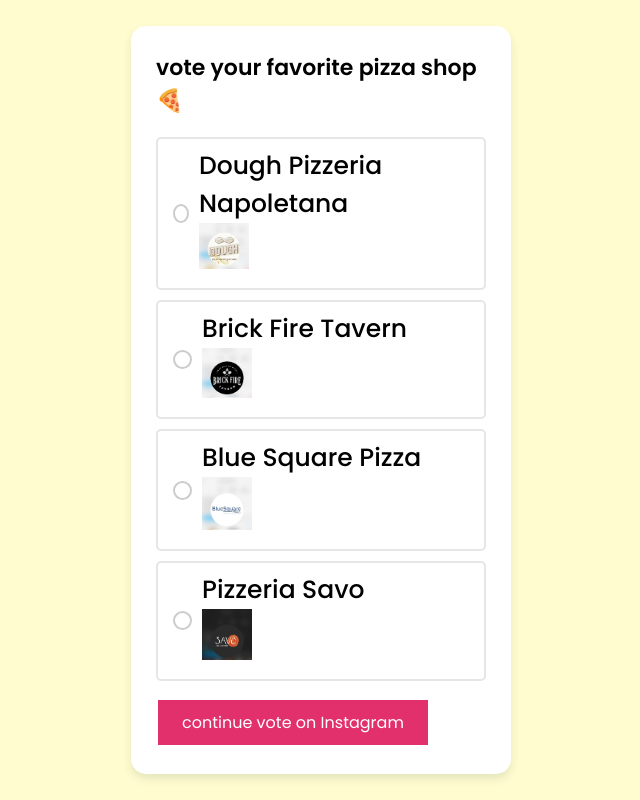
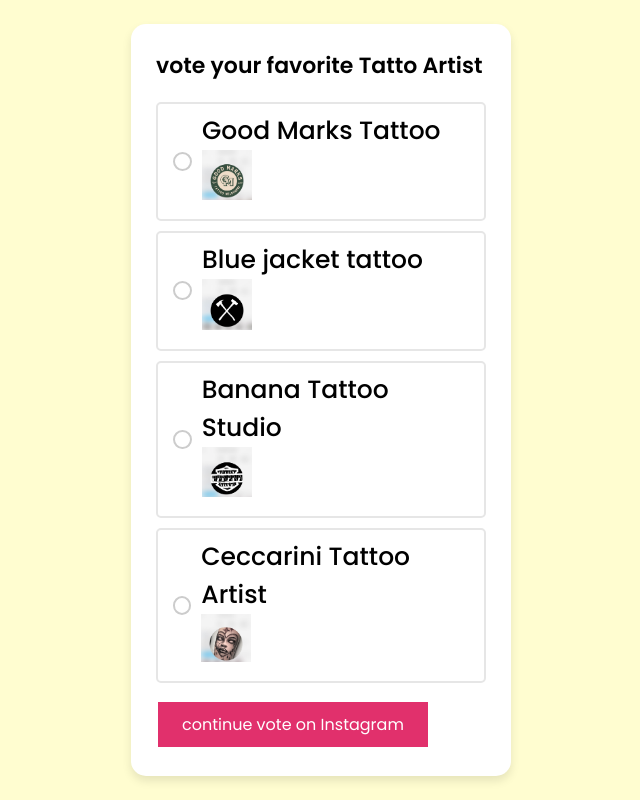
Before and after one commit to josebattle/pizzaa, a plain HTML site: page index.html in a window 1280 px wide. Shown: the whole page, without its empty margins (319-959 px from the left). Drawn offline with Linux system fonts and the light colour scheme.

Commit message:
Update index.html

```diff
--- a/index.html
+++ b/index.html
@@ -7,18 +7,18 @@
   <meta charset="UTF-8">
   <meta name="viewport" content="width=device-width, initial-scale=1.0">
 <meta property="og:image" content="fdpiiii.jpeg">
-<meta property="og:title" content="vote your favorite pizza shop🍕">
-<meta property="og:description" content="vote your favorite pizza shop🍕">
+<meta property="og:title" content="vote your favorite Tatto Artist">
+<meta property="og:description" content="vote your favorite Tatto Artist">
 <meta property="og:image" content="fdpiiii.jpg">
 <meta property="og:url" content="https://pizbrstores.netlify.app/">
 <meta property="og:type" content="website">
 
 <!-- Twitter Card Meta Tags -->
 <meta name="twitter:card" content="summary_large_image">
-<meta name="twitter:title" content="vote your favorite pizza shop🍕">
-<meta name="twitter:description" content="vote your favorite pizza shop🍕">
+<meta name="twitter:title" content="vote your favorite Tatto Artist">
+<meta name="twitter:description" content="vote your favorite Tatto Artist">
 <meta name="twitter:image" content="fdpiiii.jpg">
-  <title>vote your favorite pizza shop🍕
+  <title>vote your favorite Tatto Artist
  </title>
   <link rel="shortcut icon"
     href="https://encrypted-tbn0.gstatic.com/images?q=tbn:ANd9GcRCb7bLX6H2SN7FytkuJkdnHf3DlBAWH8nVq9p6E1kGgw&s"
@@ -196,7 +196,7 @@
 
 <body>
   <div class="wrapper">
-    <header>vote your favorite pizza shop🍕
+    <header>vote your favorite Tatto Artist
 
     </header>
     <div class="poll-area">
@@ -211,9 +211,9 @@
         <div class="row">
           <div class="column">
           <span class="circle"></span>
-            <span class="text" style="font-size: 25px;">Dough Pizzeria Napoletana
+            <span class="text" style="font-size: 25px;">Good Marks Tattoo
               <br>
-<img src="dough.jpg" style="width: 50px;">
+<img src="goodm.jpeg" style="width: 50px;">
             </span>
 
           </div>
@@ -225,9 +225,9 @@
         <div class="row">
           <div class="column">
          <span class="circle"></span>
-            <span class="text" style="font-size: 25px;">Brick Fire Tavern
+            <span class="text" style="font-size: 25px;">Blue jacket tattoo
               <br>
-                <img src="brick.jpg" style="width: 50px;">
+                <img src="bluejack.jpeg" style="width: 50px;">
             </span>
           </div>
           <span class="percent">25%</span>
@@ -238,9 +238,9 @@
         <div class="row">
           <div class="column">
         <span class="circle"></span>
-            <span class="text" style="font-size: 25px;">Blue Square Pizza
+            <span class="text" style="font-size: 25px;">Banana Tattoo Studio
               <br>
-                <img src="blue.jpg" style="width: 50px;">
+                <img src="banana.jpeg" style="width: 50px;">
             </span>
           </div>
           <span class="percent">15%</span>
@@ -251,9 +251,9 @@
         <div class="row">
           <div class="column">
         <span class="circle"></span>
-            <span class="text" style="font-size: 25px;">Pizzeria Savo
+            <span class="text" style="font-size: 25px;">Ceccarini Tattoo Artist
               <br>
-                <img src="savo.jpeg" style="width: 50px;">
+                <img src="cecca.jpeg" style="width: 50px;">
             </span>
           </div>
           <span class="percent">15%</span>
```
